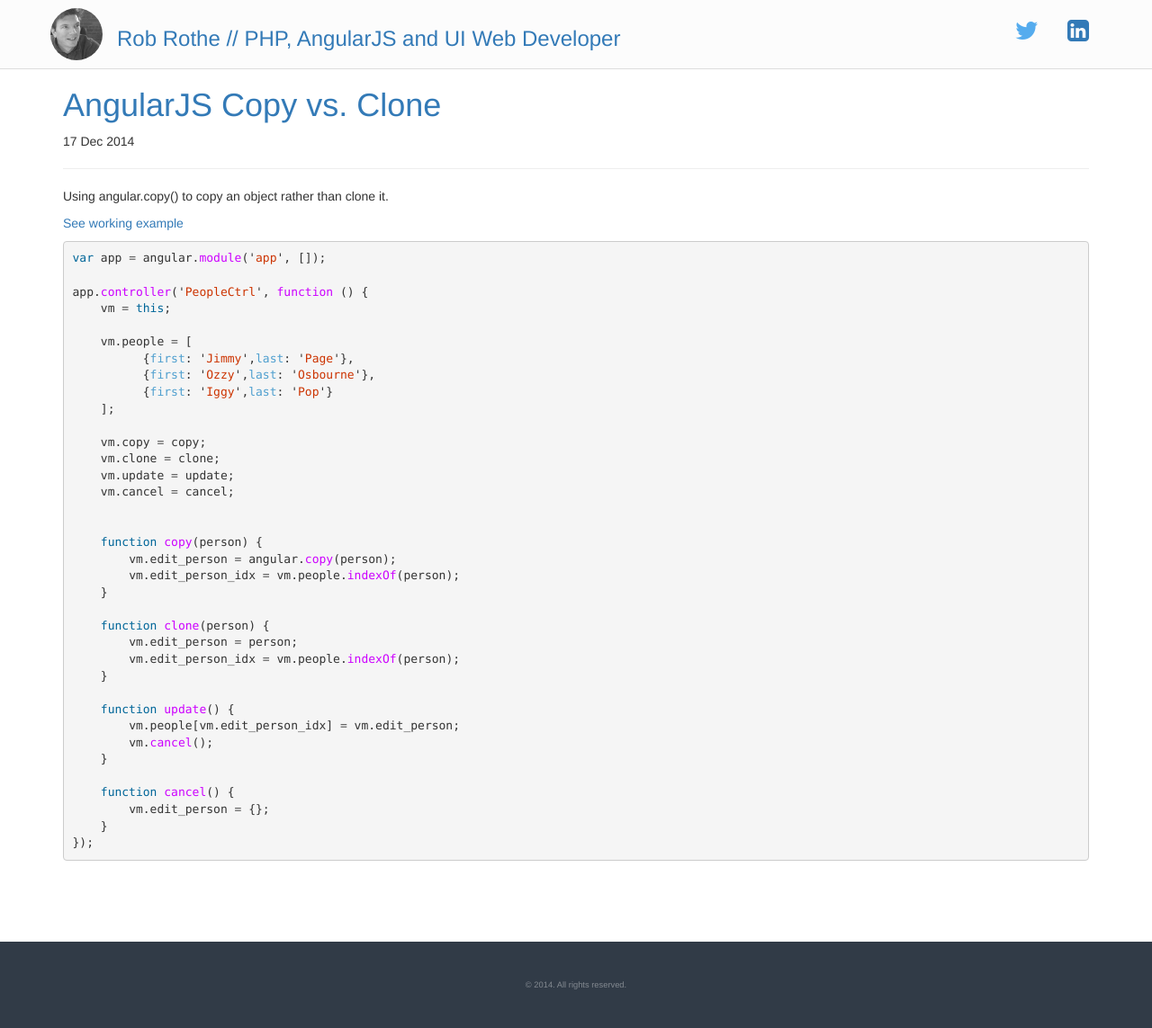
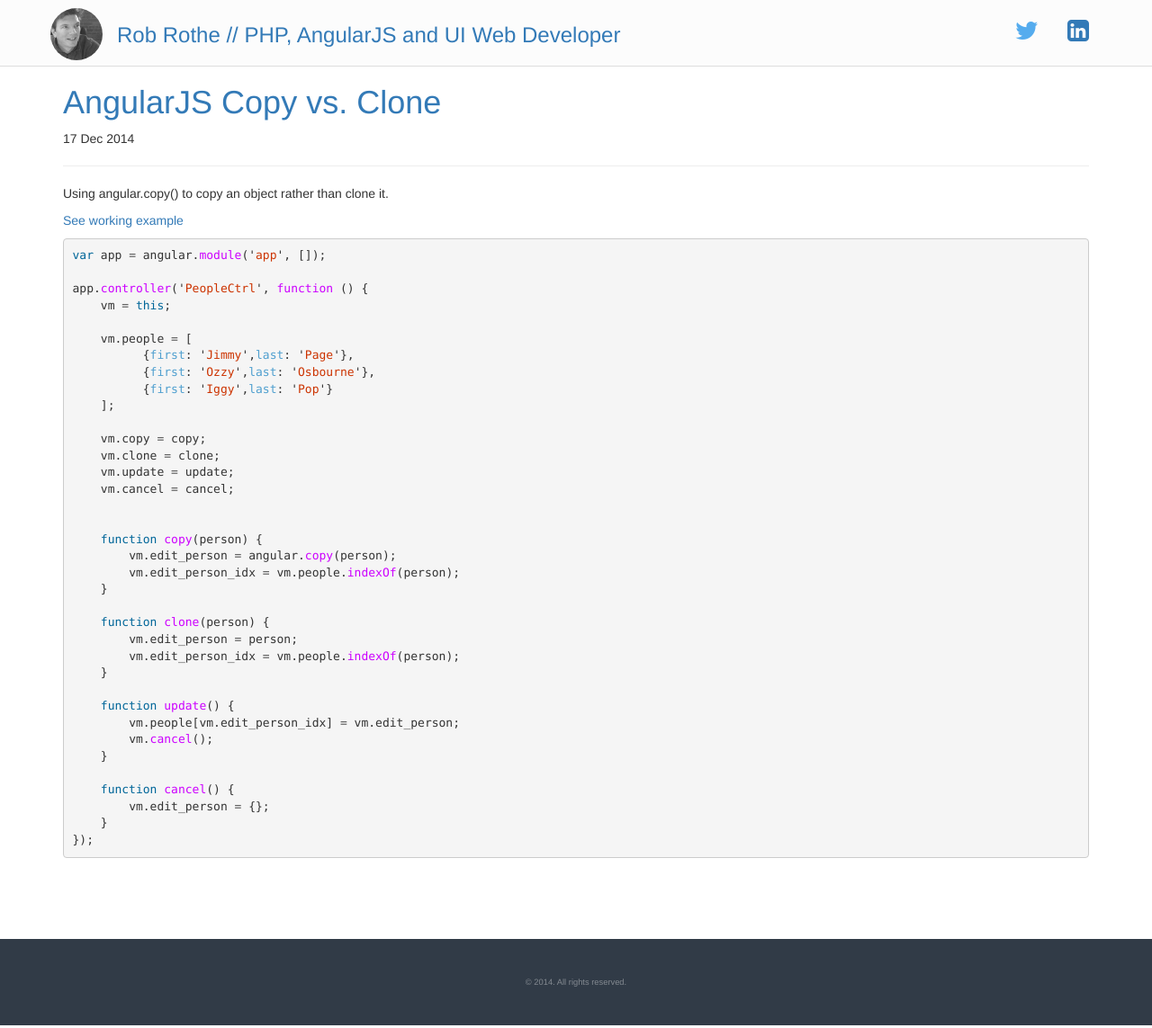
Before and after one commit to robrothedev/robrothedev.github.io, a Jekyll site: the page built from index.html, in a window 1280 px wide. Shown: the whole page at 90% size. Built offline with Jekyll 4.4.1, drawn with Linux system fonts in a browser that asks for light colours; nearby versions of some CDN libraries; the list of posts is cut into pages by our own code.

Commit message:
Fine tuning

```diff
--- a/public/css/site.css
+++ b/public/css/site.css
@@ -14,7 +14,7 @@ body {
 
 .masthead h3 {
   margin:0;
-  padding-top:10px;
+  padding-top:6px;
   margin-left:60px;
 }
 
```
